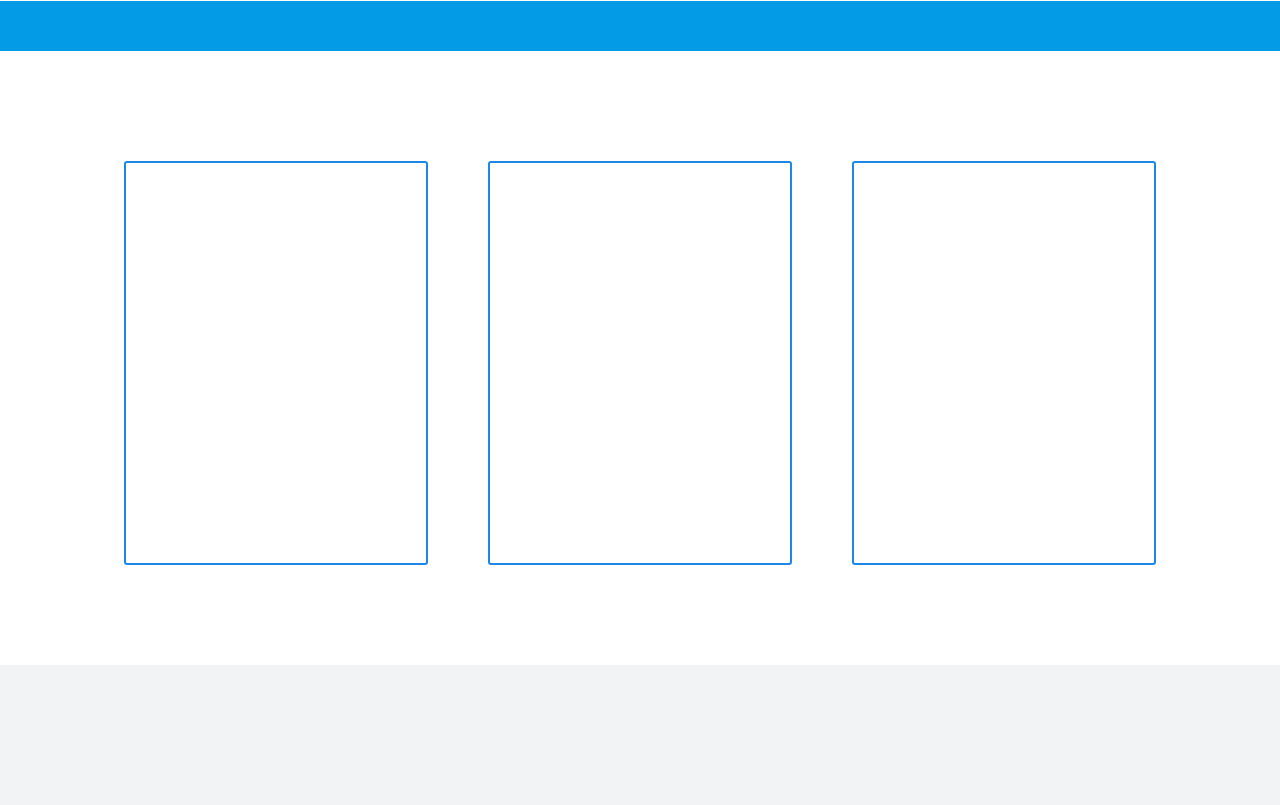
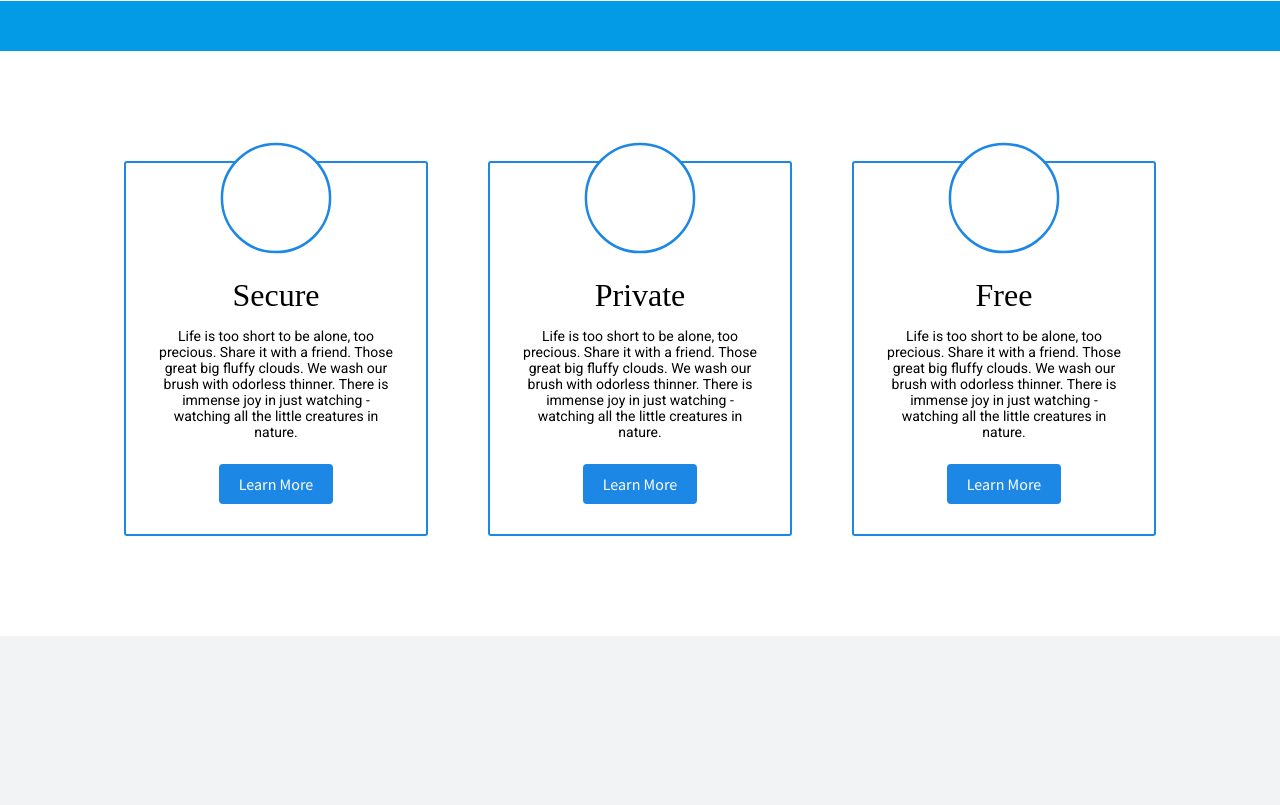
Before and after one commit to LuckehPickle/Comet, a Django app: template frontpage/templates/frontpage/index.html in a window 1280 px wide. Shown: the part 649-1454 px from the top of the page. Run offline with Django 3.2, Linux system fonts and the light colour scheme; the template is opened without the code that fills it, so the values that code supplies are empty; some libraries are stand-ins or nearby versions; some web fonts are replaced.

Commit message:
Worked on Frontpage

```diff
--- a/frontpage/static/frontpage/main.css
+++ b/frontpage/static/frontpage/main.css
@@ -107,13 +107,56 @@ body{
 
 .about div{
     width: 200px;
-    height: 280px;
     margin: 20px;
     background-color: white;
     border-radius: 3px;
     border-color: #1C87E5;
     border-style: solid;
     border-width: 2.5px;
+    text-align: center;
+}
+
+.about-title{
+    font-family: 'BebasKai-Regular';
+    font-size: 32px;
+    margin: 0;
+}
+
+.about-summary{
+    font-family: 'Roboto', sans-serif;
+    font-size: 14px;
+    box-sizing: border-box;
+    padding: 0 2em;
+}
+
+.about-learn-more{
+    /* Styling */
+    background-color: #1C87E5;
+    border-radius: 4px;
+    padding: 10px 20px;
+    margin-top: 10px;
+    margin-bottom: 30px;
+    cursor: pointer;
+    color: white;
+    font-family: 'Source Sans Pro', sans-serif;
+    font-size: 16px;
+
+    outline: none;
+    text-decoration: none;
+    display: inline-block;
+}
+
+.about-icon{
+    width: 10%;
+    margin: 0 auto;
+    margin-top: -40px;
+    overflow: visible;
+}
+
+.icon-outline{
+    fill: white;
+    stroke: #1C87E5;
+    stroke-width: 2.5px;
 }
 
 .features{
@@ -159,7 +202,7 @@ body{
 @media screen and (min-width: 40.5em){
     .pmessages{
         position: fixed;
-        top: 54px;
+        top: 55px;
     }
 
     .wrapper{
@@ -185,7 +228,6 @@ body{
 
     .about div{
         width: 300px;
-        height: 400px;
         margin: 30px;
         margin-top: 40px;
     }
--- a/frontpage/static/shared/css/push-messages.css
+++ b/frontpage/static/shared/css/push-messages.css
@@ -39,6 +39,7 @@ body{
     border-width: 15px;
     border-left-style: solid;
     overflow: hidden;
+    box-shadow: 2px 2px 4px rgba(0, 0, 0, 0.1);
 }
 
 /* Overrides default container properties */
--- a/frontpage/templates/frontpage/index.html
+++ b/frontpage/templates/frontpage/index.html
@@ -60,9 +60,34 @@
         <div class="jumbo-footer"></div>
 
         <div class="about">
-            <div></div>
-            <div></div>
-            <div></div>
+            <!-- TODO Make these look good. -->
+            <div>
+                <svg class="about-icon">
+                    <circle class="icon-outline" cy="50%" cx="50%" r="50%"></circle>
+                </svg>
+                <p class="about-title">Secure</p>
+                <p class="about-summary">Life is too short to be alone, too precious. Share it with a friend. Those great big fluffy clouds. We wash our brush with odorless thinner. There is immense joy in just watching - watching all the little creatures in nature.</p>
+                <a class="about-learn-more">Learn More</a>
+            </div>
+
+            <div>
+                <svg class="about-icon">
+                    <circle class="icon-outline" cy="50%" cx="50%" r="50%"></circle>
+                </svg>
+                <p class="about-title">Private</p>
+                <p class="about-summary">Life is too short to be alone, too precious. Share it with a friend. Those great big fluffy clouds. We wash our brush with odorless thinner. There is immense joy in just watching - watching all the little creatures in nature.</p>
+                <a class="about-learn-more">Learn More</a>
+            </div>
+
+            <div>
+                <svg class="about-icon">
+                    <circle class="icon-outline" cy="50%" cx="50%" r="50%"></circle>
+                </svg>
+                <p class="about-title">Free</p>
+                <p class="about-summary">Life is too short to be alone, too precious. Share it with a friend. Those great big fluffy clouds. We wash our brush with odorless thinner. There is immense joy in just watching - watching all the little creatures in nature.</p>
+                <a class="about-learn-more">Learn More</a>
+            </div>
+
         </div>
 
         <div class="features"></div>
```
